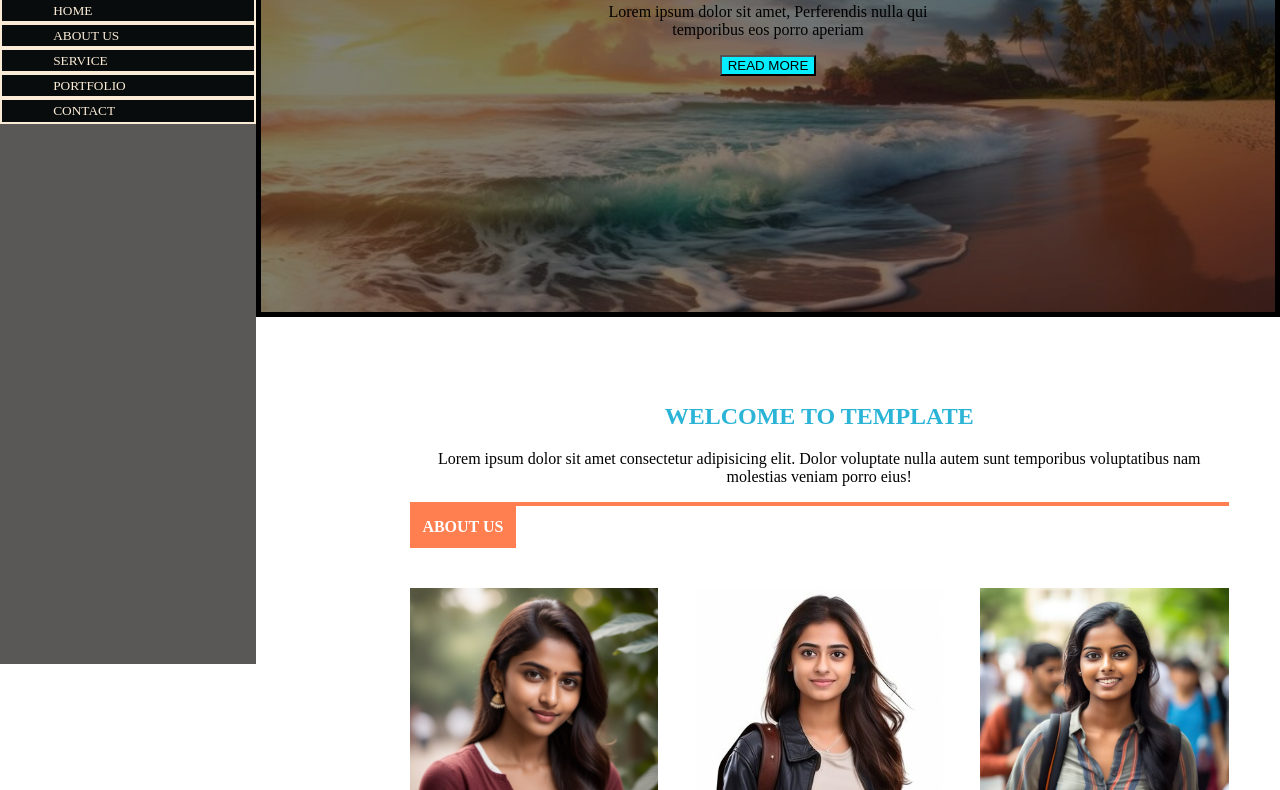
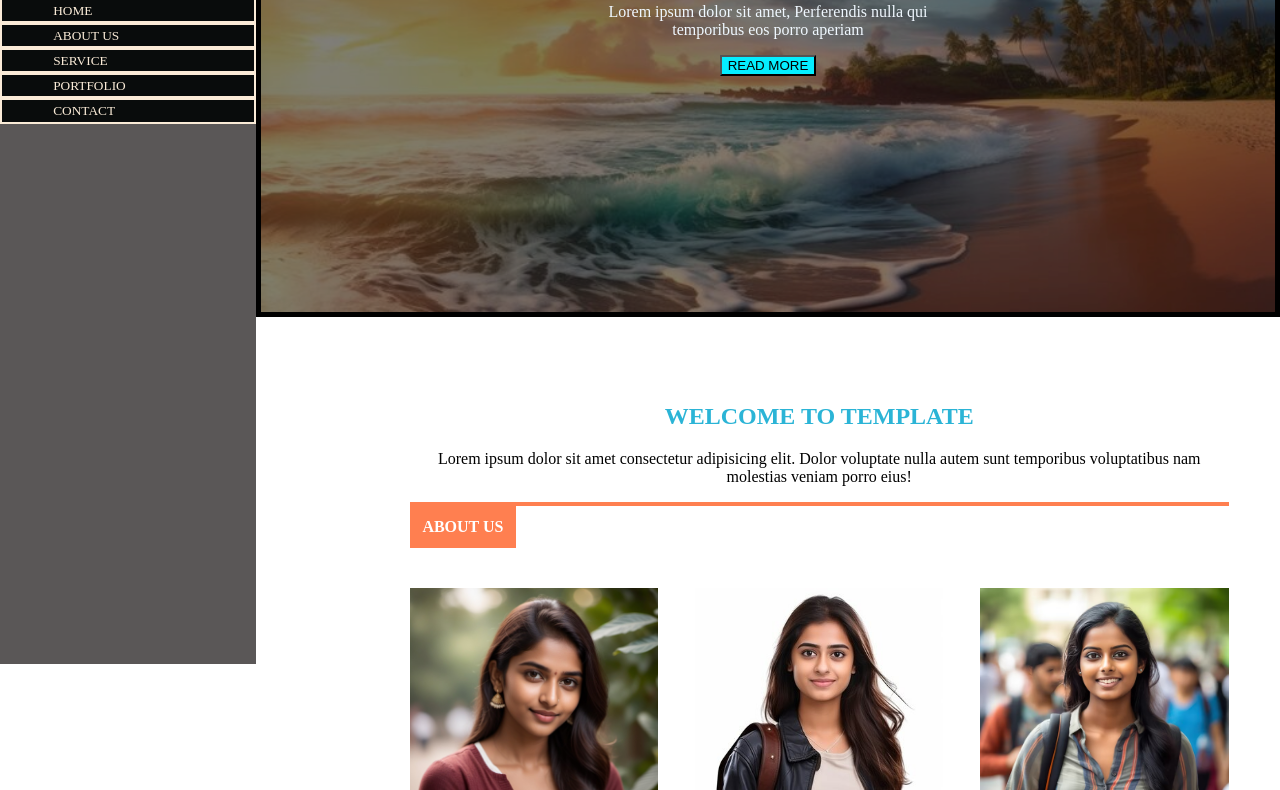
Before and after one commit to Arini22009085/responsive, a plain HTML site: page index.html in a window 1280 px wide. Shown: the part 136-926 px from the top of the page. Drawn offline with Linux system fonts and the light colour scheme.

Commit message:
first commit

```diff
--- a/index.html
+++ b/index.html
@@ -12,8 +12,6 @@
             <article class="logo">
                 <img src="AV_logo.jpeg">
                 <h3>ARIVA <p>Logistics Pvt.Ltd</p></h3>
-
-
             </article>
             <nav>
                 <a href="#">HOME</a>
@@ -30,7 +28,7 @@
             <div class="box">
                 <article class="one">
                     <h3>RESPONSIVE LAYOUT</h3>
-                    <P>Lorem ipsum dolor sit amet, Perferendis nulla qui temporibus eos porro aperiam </P>
+                    <P style="color: aliceblue;">Lorem ipsum dolor sit amet, Perferendis nulla qui temporibus eos porro aperiam </P>
                     <button>READ MORE</button>
                 </article>
                 <article class="two">
```
